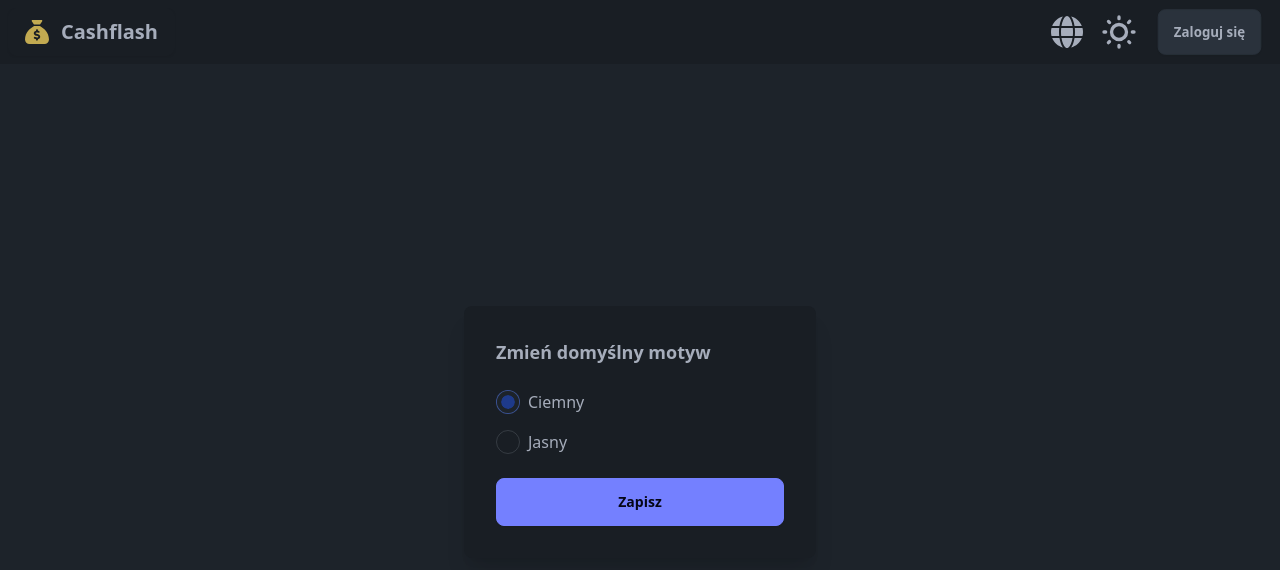
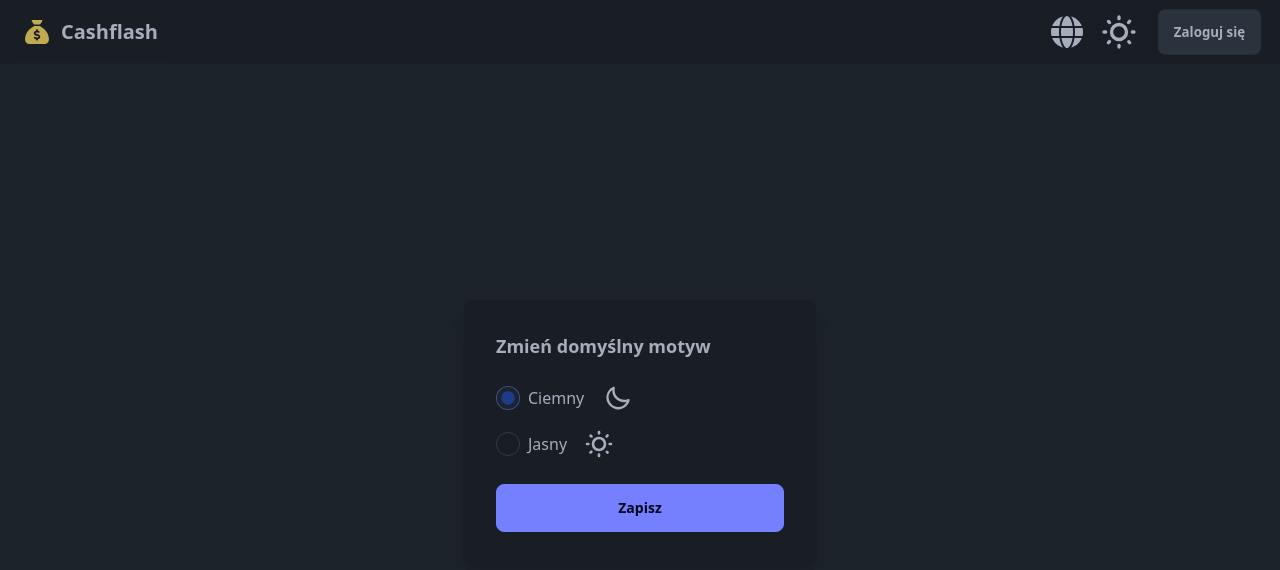
Before and after one commit to lewkoowicz/cashflash, a React (Vite) app in the folder cashflash-frontend/: page /default-theme in a window 1280 px wide. Shown: the top 570 px of the page. Built offline with nearby package versions, Linux system fonts and the light colour scheme; no server answers.

Commit message:
implemented setting the default theme

```diff
--- a/cashflash-frontend/src/pages/DefaultTheme.tsx
+++ b/cashflash-frontend/src/pages/DefaultTheme.tsx
@@ -1,13 +1,15 @@
 import {useAuth, useLanguage, useTheme} from "../context";
 import {translations} from "../translations/translations.ts";
-import {Button} from "../components/ui";
+import {Alert, Button} from "../components/ui";
 import {setDefaultTheme} from "../services";
 import {decodeToken} from "../utils";
+import {useAlert} from "../hooks";
 
 const DefaultTheme = () => {
     const {language} = useLanguage();
     const {toggleTheme, theme} = useTheme();
     const {token} = useAuth();
+    const {alertType, alertMessage, alertKey, showAlert} = useAlert();
 
     const decoded = decodeToken(token);
 
@@ -18,17 +20,21 @@
             if (decoded) {
                 const userId = decoded.userId;
                 const email = decoded.email;
-                await setDefaultTheme(userId, theme, email, language, token);
+                const data = await setDefaultTheme(userId, theme, email, language, token);
+                showAlert('success', data.statusMsg);
             }
         } catch (error) {
             if (error instanceof Error) {
-                console.error(error);
+                showAlert('error', error.message);
             }
         }
     }
 
     return (
         <div className="flex flex-col w-full max-w-sm items-center justify-center p-4">
+            {alertType && (
+                <Alert key={alertKey} type={alertType} message={alertMessage}/>
+            )}
             <div className="form-control w-full max-w-sm p-8 bg-base-200 shadow-xl rounded-lg">
                 <h2 className="text-lg font-bold mb-6">{t.defaultTheme.setDefaultTheme}</h2>
                 <div className="form-control">
@@ -36,6 +42,11 @@
                         <input type="radio" name="radio-10" onChange={toggleTheme} className="radio checked:bg-blue-900"
                                defaultChecked/>
                         <span className="ml-2">{t.defaultTheme.dark}</span>
+                        <svg className="fill-current w-7 h-7 ml-5" xmlns="http://www.w3.org/2000/svg"
+                             viewBox="0 0 24 24">
+                            <path
+                                d="M21.64,13a1,1,0,0,0-1.05-.14,8.05,8.05,0,0,1-3.37.73A8.15,8.15,0,0,1,9.08,5.49a8.59,8.59,0,0,1,.25-2A1,1,0,0,0,8,2.36,10.14,10.14,0,1,0,22,14.05,1,1,0,0,0,21.64,13Zm-9.5,6.69A8.14,8.14,0,0,1,7.08,5.22v.27A10.15,10.15,0,0,0,17.22,15.63a9.79,9.79,0,0,0,2.1-.22A8.11,8.11,0,0,1,12.14,19.73Z"/>
+                        </svg>
                     </label>
                 </div>
                 <div className="form-control mt-4">
@@ -43,6 +54,11 @@
                         <input type="radio" name="radio-10" onChange={toggleTheme}
                                className="radio checked:bg-blue-500"/>
                         <span className="ml-2">{t.defaultTheme.light}</span>
+                        <svg className="fill-current w-8 h-8 ml-4" xmlns="http://www.w3.org/2000/svg"
+                             viewBox="0 0 24 24">
+                            <path
+                                d="M5.64,17l-.71.71a1,1,0,0,0,0,1.41,1,1,0,0,0,1.41,0l.71-.71A1,1,0,0,0,5.64,17ZM5,12a1,1,0,0,0-1-1H3a1,1,0,0,0,0,2H4A1,1,0,0,0,5,12Zm7-7a1,1,0,0,0,1-1V3a1,1,0,0,0-2,0V4A1,1,0,0,0,12,5ZM5.64,7.05a1,1,0,0,0,.7.29,1,1,0,0,0,.71-.29,1,1,0,0,0,0-1.41l-.71-.71A1,1,0,0,0,4.93,6.34Zm12,.29a1,1,0,0,0,.7-.29l.71-.71a1,1,0,1,0-1.41-1.41L17,5.64a1,1,0,0,0,0,1.41A1,1,0,0,0,17.66,7.34ZM21,11H20a1,1,0,0,0,0,2h1a1,1,0,0,0,0-2Zm-9,8a1,1,0,0,0-1,1v1a1,1,0,0,0,2,0V20A1,1,0,0,0,12,19ZM18.36,17A1,1,0,0,0,17,18.36l.71.71a1,1,0,0,0,1.41,0,1,1,0,0,0,0-1.41ZM12,6.5A5.5,5.5,0,1,0,17.5,12,5.51,5.51,0,0,0,12,6.5Zm0,9A3.5,3.5,0,1,1,15.5,12,3.5,3.5,0,0,1,12,15.5Z"/>
+                        </svg>
                     </label>
                 </div>
                 <Button className={"btn-primary mt-6 flex items-center justify-center"}
```
